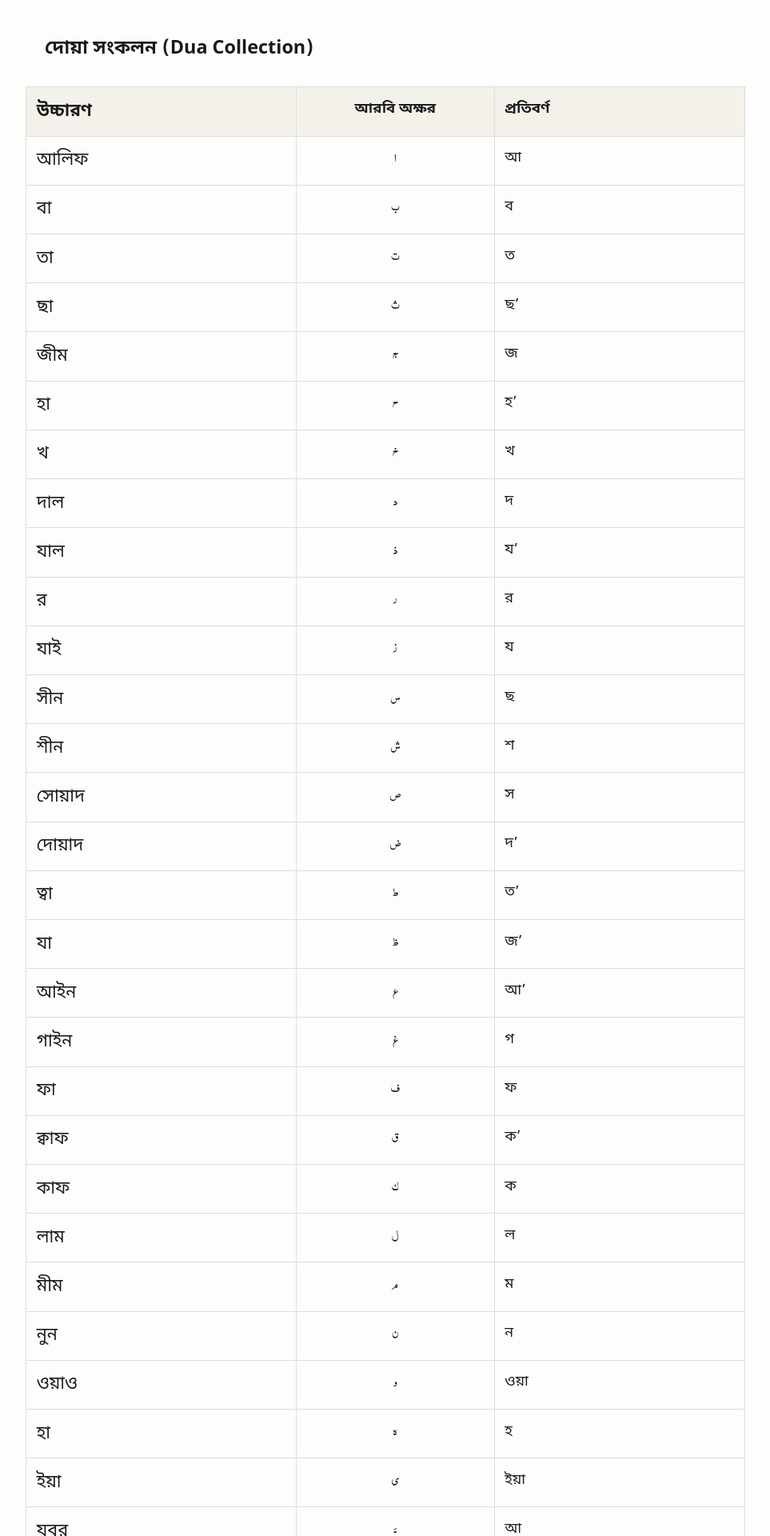
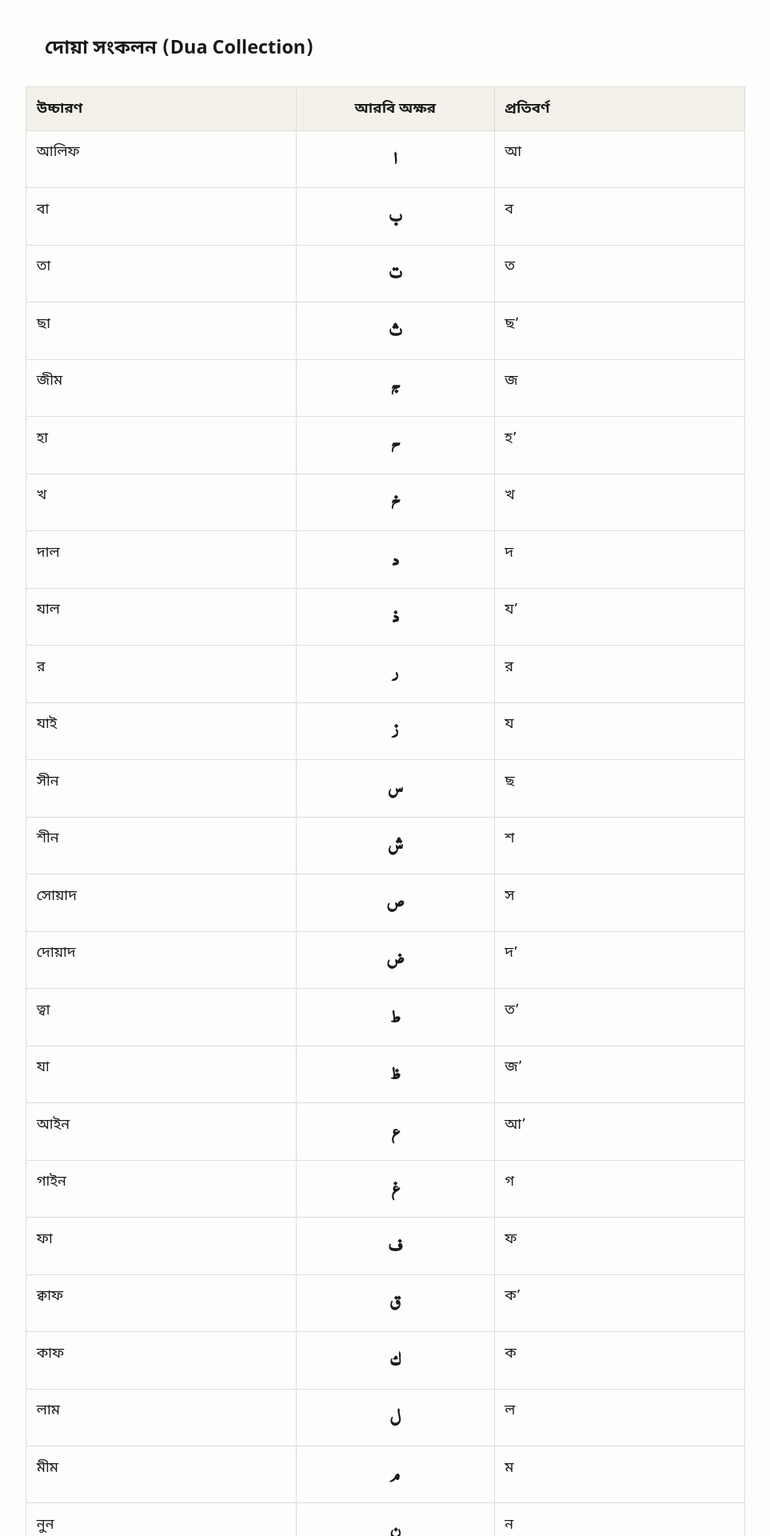
Before and after one commit to sakibmas/dua, a Jekyll site: the page built from Alphabet.md, in a window 1280 px wide. Shown: the top 1920 px of the page at 80% size, without its empty margins (158-1121 px from the left). Built offline with Jekyll 4.4.1, drawn with Linux system fonts in a browser that asks for light colours.

Commit message:
Increase font size for strong elements and adjust heading styles in CSS

```diff
--- a/Alphabet.md
+++ b/Alphabet.md
@@ -5,53 +5,53 @@ title: আরবি বর্ণমালা (Alphabet)
 
 | উচ্চারণ | আরবি অক্ষর | প্রতিবর্ণ |
 | :--- | :---: | :--- |
-| আলিফ | ا | আ |
-| বা | ب | ব |
-| তা | ت | ত |
-| ছা | ث | ছ' |
-| জীম | ج | জ |
-| হা | ح | হ' |
-| খ | خ | খ |
-| দাল | د | দ |
-| যাল | ذ | য' |
-| র | ر | র |
-| যাই | ز | য |
-| সীন | س | ছ |
-| শীন | ش | শ |
-| সোয়াদ | ص | স |
-| দোয়াদ | ض | দ' |
-| ত্বা | ط | ত' |
-| যা | ظ | জ' |
-| আইন | ع | আ' |
-| গাইন | غ | গ |
-| ফা | ف | ফ |
-| ক্বাফ | ق | ক' |
-| কাফ | ك | ক |
-| লাম | ل | ল |
-| মীম | م | ম |
-| নুন | ن | ন |
-| ওয়াও | و | ওয়া |
-| হা | ه | হ |
-| ইয়া | ي | ইয়া |
-| যবর | ـَ | আ |
-| যের | ـِ | ই |
-| পেশ | ـُ | উ |
-| দুই যবর | ـً | আন্‌ |
-| দুই যের | ـٍ | ইন্‌ |
-| দুই পেশ | ـٌ | উন্‌ |
-| ছুকূন | ـْ | হসন্ত |
-| তাশদীদ | ـّ | দ্বিত্ব বর্ণ |
-| যবর | وَ | ওয়া |
-| ওয়া যের | وِ | বি' |
-| ওয়াও পেশ | وُ | উ |
-| ইয়া যবর | يَ | ইয়া |
-| ইয়া যের | يِ | য়ি |
-| ইয়া পেশ | يُ | ইউ |
-| ইয়া সাকিন | يْ | ই |
-| ইয়া তাশদীদ | اَيّ | ইয়্যা |
-| 'আইন যবর | عَ | 'আ |
-| 'আইন যের | عِ | 'ই |
-| 'আইন পেশ | عُ | 'উ |
-| 'আইন সাকিন | عْ | ' কমা |
-| 'আইন আলিফ | عَا | 'আ |
-| 'আইন ইয়া | عِي | 'ঈ |
+| আলিফ | **ا** | আ |
+| বা | **ب** | ব |
+| তা | **ت** | ত |
+| ছা | **ث** | ছ' |
+| জীম | **ج** | জ |
+| হা | **ح** | হ' |
+| খ | **خ** | খ |
+| দাল | **د** | দ |
+| যাল | **ذ** | য' |
+| র | **ر** | র |
+| যাই | **ز** | য |
+| সীন | **س** | ছ |
+| শীন | **ش** | শ |
+| সোয়াদ | **ص** | স |
+| দোয়াদ | **ض** | দ' |
+| ত্বা | **ط** | ত' |
+| যা | **ظ** | জ' |
+| আইন | **ع** | আ' |
+| গাইন | **غ** | গ |
+| ফা | **ف** | ফ |
+| ক্বাফ | **ق** | ক' |
+| কাফ | **ك** | ক |
+| লাম | **ل** | ল |
+| মীম | **م** | ম |
+| নুন | **ن** | ন |
+| ওয়াও | **و** | ওয়া |
+| হা | **ه** | হ |
+| ইয়া | **ي** | ইয়া |
+| যবর | **ـَ** | আ |
+| যের | **ـِ** | ই |
+| পেশ | **ـُ** | উ |
+| দুই যবর | **ـً** | আন্‌ |
+| দুই যের | **ـٍ** | ইন্‌ |
+| দুই পেশ | **ـٌ** | উন্‌ |
+| ছুকূন | **ـْ** | হসন্ত |
+| তাশদীদ | **ـّ** | দ্বিত্ব বর্ণ |
+| যবর | **وَ** | ওয়া |
+| ওয়া যের | **وِ** | বি' |
+| ওয়াও পেশ | **وُ** | উ |
+| ইয়া যবর | **يَ** | ইয়া |
+| ইয়া যের | **يِ** | য়ি |
+| ইয়া পেশ | **يُ** | ইউ |
+| ইয়া সাকিন | **يْ** | ই |
+| ইয়া তাশদীদ | **اَيّ** | ইয়্যা |
+| 'আইন যবর | **عَ** | 'আ |
+| 'আইন যের | **عِ** | 'ই |
+| 'আইন পেশ | **عُ** | 'উ |
+| 'আইন সাকিন | **عْ** | ' কমা |
+| 'আইন আলিফ | **عَا** | 'আ |
+| 'আইন ইয়া | **عِي** | 'ঈ |
--- a/assets/css/style.css
+++ b/assets/css/style.css
@@ -43,7 +43,14 @@ p, li, td, th, blockquote {
 
 strong {
   font-family: var(--font-stack);
-  font-size: 1.15em;
+  font-size: 1.5em;
+}
+
+/* Headings already carry their own large size; don't compound it
+   with the Arabic up-scaling for bold text nested inside them
+   (e.g. "### **Part 1: ...**" in Umrah.md). */
+h1 strong, h2 strong, h3 strong, h4 strong {
+  font-size: inherit;
 }
 
 em {
@@ -100,7 +107,6 @@ thead th {
 /* 3-column Arabic / Transliteration / Meaning tables */
 table th:first-child, table td:first-child {
   width: 38%;
-  font-size: 1.2em;
 }
 table th:nth-child(2), table td:nth-child(2) {
   width: 27%;
@@ -164,8 +170,4 @@ table th:nth-child(3), table td:nth-child(3) {
   a[href]::after {
     content: "";
   }
-
-  table th:first-child, table td:first-child {
-    font-size: 1.15em;
-  }
 }
```
